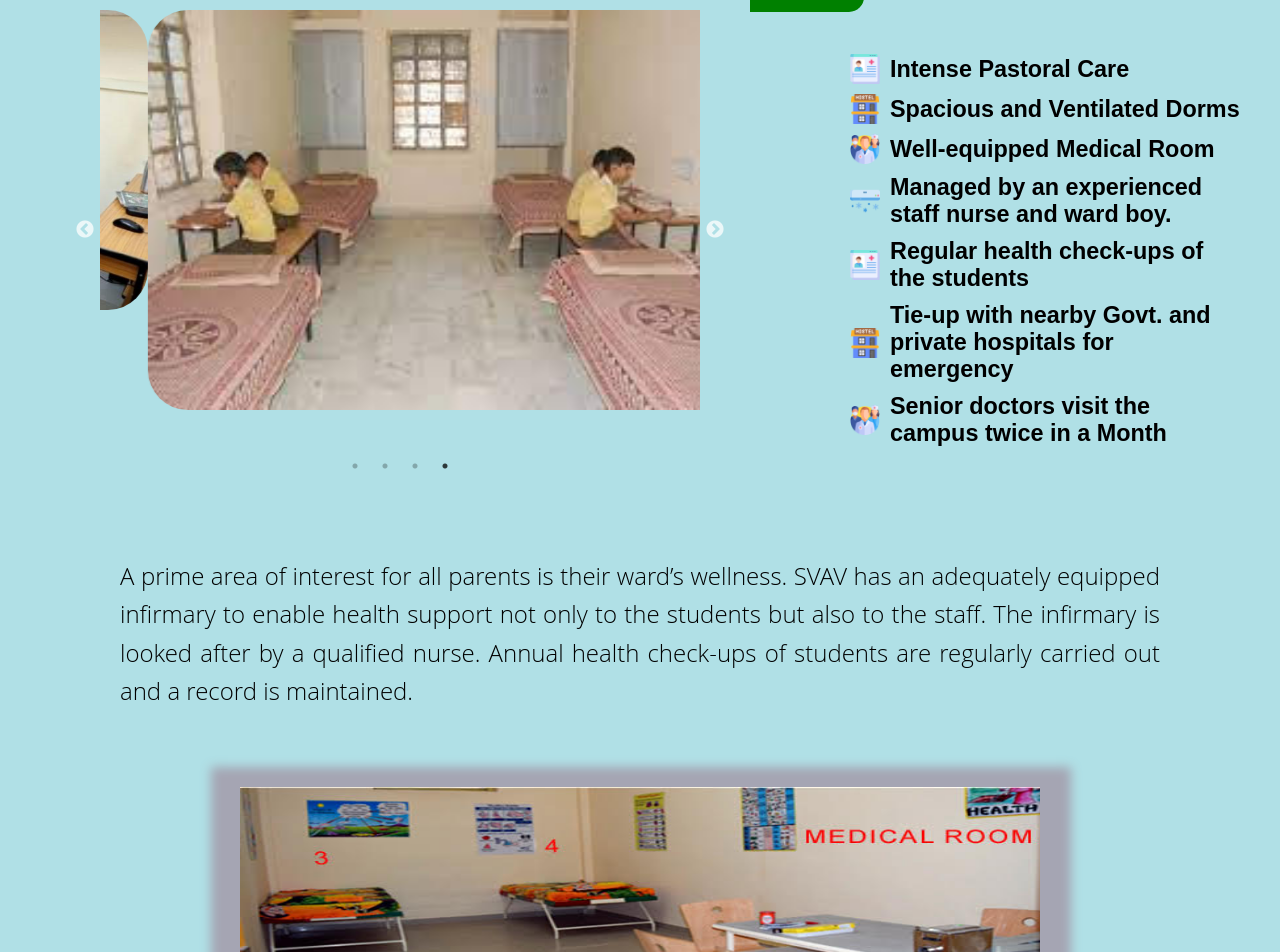
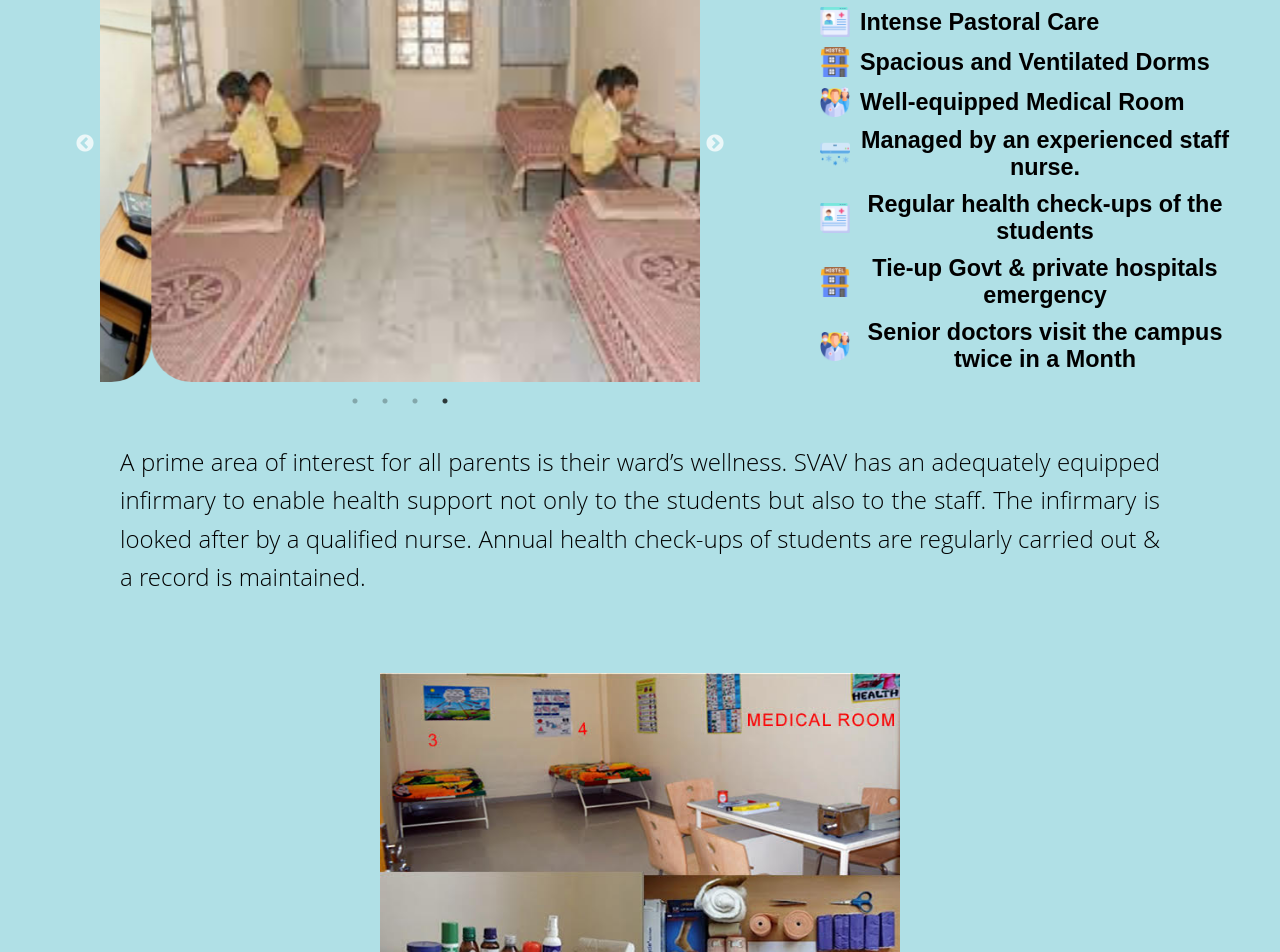
Before and after one commit to vswamymengani/SVAV-RAMPUR, a React (Vite) app: page /Medical in a window 1280 px wide. Shown: the part 460-1412 px from the top of the page. Built offline with nearby package versions, Linux system fonts and the light colour scheme.

Commit message:
Updated Medical Screen

```diff
--- a/src/components/Facilities/Medical.css
+++ b/src/components/Facilities/Medical.css
@@ -10,7 +10,7 @@
   margin: 120px;
   text-align: center;
   margin-top: 10px;
-  margin-left: 80px;
+  margin-left: -100px;
 }
 
 .medicalroom-container {
@@ -24,10 +24,11 @@
 
 .medicalroom-content {
   flex: 1; /* Makes the content take available space */
-  text-align: left; /* Aligns text to the left */
-  padding: 20px;
+  text-align: center; /* Aligns text to the left */
+  padding: 10px;
   font-size: 20px;
-  margin-left: 30px;
+  margin-left: 60px;
+  margin-right: 10px;
   margin-top: 20px;
 }
 
@@ -37,15 +38,19 @@
 }
 
 .img3medical {
-  height: 700px;
+  height: 50vh;
 }
 
 #med1img, #med2img {
-  box-shadow: 1px 10px 10px 30px rgb(165, 165, 179);
+
   height: 400px;
-  width: 800px;
-  background-size: 800px 400px;
+  width: 50%;
+  background-size: 100%;
   background-repeat: no-repeat;
+}
+
+#med1img:hover, #med2img:hover {
+  box-shadow: 1px 10px 15px 25px rgb(165, 165, 179); /* Stronger shadow on hover */
 }
 
 #med1img {
@@ -61,12 +66,15 @@
   flex-direction: column;
   align-items: flex-start;
   margin-top: 10px;
-  margin-left: 100px;
-  margin-bottom: 100px;
+  margin-left: 50px;
+  margin-right: 10px;
+  margin-bottom: 10px;
+
 }
 
 .facility-item {
   display: flex;
+
   align-items: center;
   margin-bottom: 10px;
 }
@@ -102,7 +110,7 @@
   font-family: 'Open Sans', sans-serif;
   margin: 120px;
   margin-bottom: 0px;
-  margin-top: -40px;
+  margin-top: 20px;
   text-align: justify;
   text-justify: inter-word;
   line-height: 160%;
@@ -110,44 +118,6 @@
 
 /* Responsive Styles */
 
-/* Large screens (desktops) */
-@media (max-width: 1200px) {
-  #medical {
-    width: 100%;
-    font-size: 28px;
-    margin: 80px;
-    margin-left: 50px;
-  }
-
-  .medicalroom-container {
-    flex-direction: column; /* Stack items vertically */
-  }
-
-  .medicalroom-content {
-    font-size: 18px;
-    margin-left: 20px;
-  }
-
-  #medicalcontents {
-    margin-left: 50px;
-  }
-
-  .medicalroom-slider {
-    max-width: 80%;
-    margin-left: 0px;
-  }
-
-  #med1img, #med2img {
-    height: 350px;
-    width: 700px;
-    background-size: 700px;
-  }
-
-  #medicalpara {
-    font-size: 22px;
-    margin: 80px;
-  }
-}
 
 /* Medium screens (tablets) */
 @media (max-width: 768px) {
@@ -178,11 +148,14 @@
   }
 
   #med1img, #med2img {
-    height: 300px;
-    width: 600px;
-    background-size: 600px;
+
+    height: 200px;
+    width: 50%;
+    background-size: 100%;
   }
-
+  #med1img:hover, #med2img:hover {
+    box-shadow: 1px 10px 15px 25px rgb(165, 165, 179); /* Stronger shadow on hover */
+  }
   #medicalpara {
     font-size: 20px;
     margin: 60px;
@@ -192,8 +165,10 @@
 /* Small screens (phones) */
 @media (max-width: 480px) {
   #medical {
-    width: 90%;
-    font-size: 20px;
+
+    width: 50%;
+    font-size: 12px;
+    margin-top: 30px;
     margin: 30px;
     margin-left: 10px;
   }
@@ -218,13 +193,20 @@
   }
 
   #med1img, #med2img {
-    height: 200px;
-    width: 400px;
-    background-size: 400px;
+
+    height: 80px;
+
+   width: 50%;
+    background-size: 100%;
   }
 
+  #med1img:hover, #med2img:hover {
+    box-shadow: 1px 10px 15px 25px rgb(165, 165, 179); /* Stronger shadow on hover */
+  }
   #medicalpara {
     font-size: 18px;
+ margin-left: 20px;
+ margin-right: 20px;
     margin: 30px;
   }
 }
--- a/src/components/Facilities/Medical.jsx
+++ b/src/components/Facilities/Medical.jsx
@@ -32,10 +32,13 @@ const Medical = () => {
       <div className="medicalroom-container">
         <div className="medicalroom-slider">
           <Slider {...sliderSettings}>
-            <div><img src={img1} alt="Medical 1" /></div>
-            <div><img src={img2} alt="Medical 2" /></div>
-            <div><img className='img3medical' src={img3} alt="Medical 3" /></div>
-            <div><img src={img4} alt="Medical 2" /></div>
+
+            {/* <div><img className='img3medical' src={img3} alt="Medical 3" /></div> */}
+            <div><img src={img1} alt="Medical 4" style={{ height: '60.15vh' }} /></div>
+            <div><img src={img2} alt="Medical 4" style={{ height: '60.15vh' }} /></div>
+            <div><img src={img3} alt="Medical 4" style={{ height: '60.15vh' }} /></div>
+            <div><img src={img4} alt="Medical 4" style={{ height: '60.15vh' }} /></div>
+
 
           </Slider>
         </div>
@@ -56,7 +59,7 @@ const Medical = () => {
             </div>
             <div className="facility-item">
               <img src={airconLogo} alt="Air Conditioning" className="facility-logo" />
-              <h3>	Managed by an experienced staff nurse and ward boy.</h3>
+              <h3>	Managed by an experienced staff nurse.</h3>
             </div>
             <div className="facility-item">
               <img src={pastoralCareLogo} alt="Pastoral Care" className="facility-logo" />
@@ -64,7 +67,7 @@ const Medical = () => {
             </div>
             <div className="facility-item">
               <img src={dormsLogo} alt="Dorms" className="facility-logo" />
-              <h3>	Tie-up with nearby Govt. and private hospitals for emergency</h3>
+              <h3> Tie-up Govt & private hospitals emergency</h3>
             </div>
             <div className="facility-item">
               <img src={doctorLogo} alt="Doctor" className="facility-logo" />
@@ -77,7 +80,7 @@ const Medical = () => {
         <span>A prime area of interest for all parents is their ward’s wellness. SVAV
           has an adequately equipped infirmary to enable health support not only to
           the students but also to the staff. The infirmary is looked after
-          by a qualified nurse. Annual health check-ups of students are regularly carried out and a record is maintained.
+          by a qualified nurse. Annual health check-ups of students are regularly carried out & a record is maintained.
           <br></br><br></br><br></br>
           <center><div id="med1img"></div></center><br></br><br></br>
           We consider the health of our students as our primary concern. The school has an excellent medical centre on campus with medical professionals available around the clock. On-campus medical centre ensures all its students living on campus with immediate medical care in need. Any form of viral diseases, infections and minor injuries are treated within school premises itself. The medical centre has 2 staff nurses and one ward boy attend at all times. A doctor visits the campus once/twice in a Month.<br></br><br></br>
```
